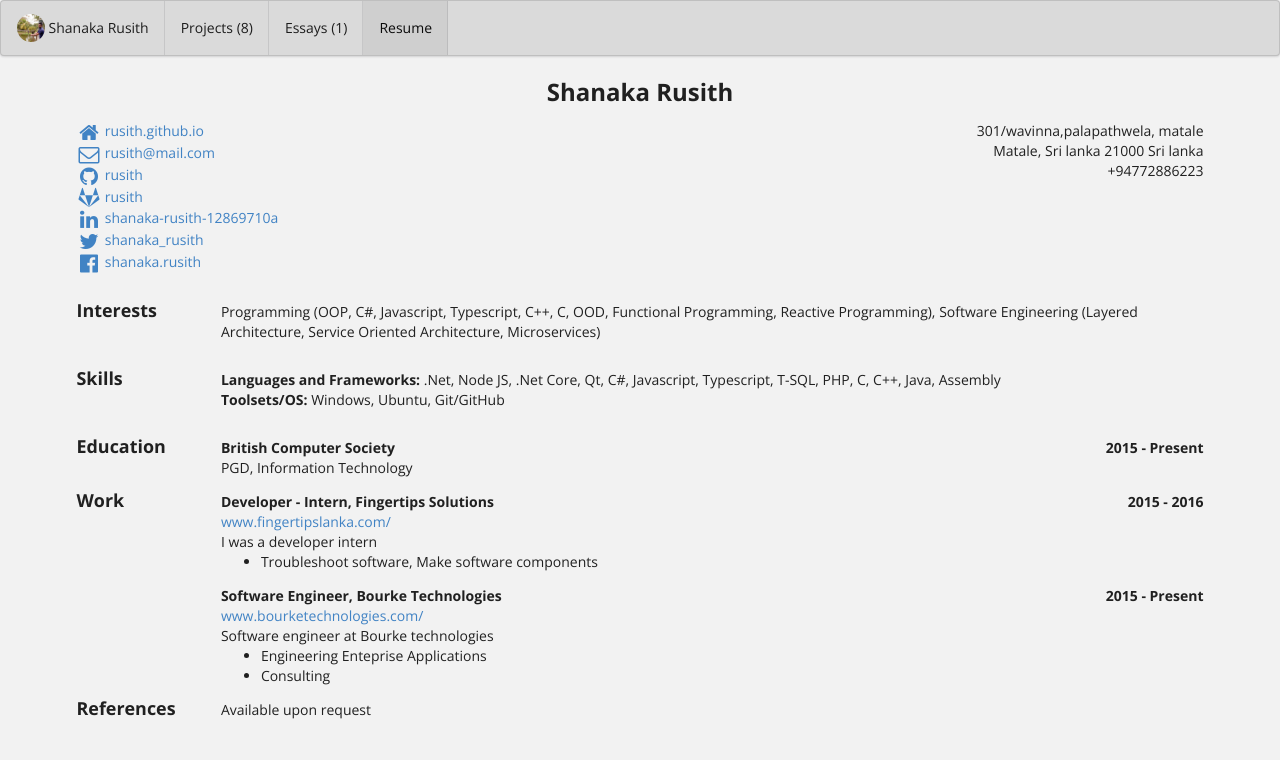
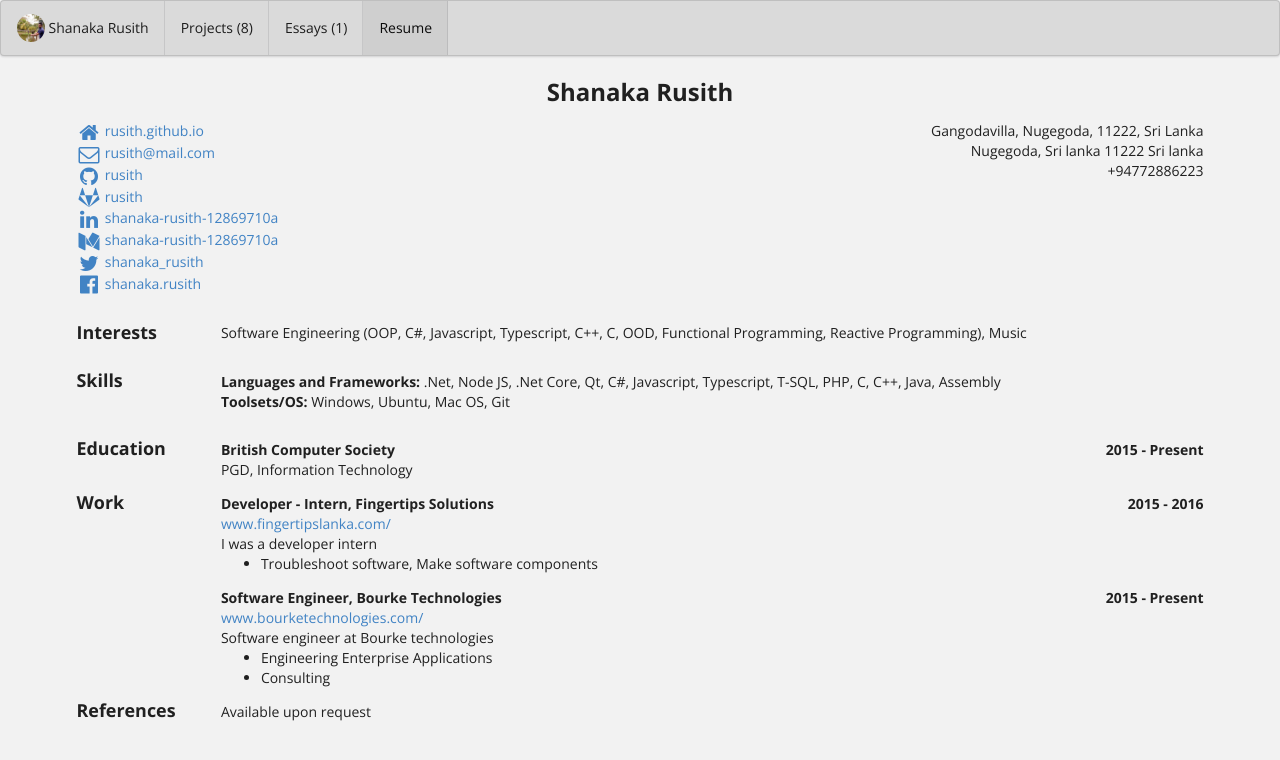
Before and after one commit to rusith/rusith.github.io, a Jekyll site: the page built from bio/index.html, in a window 1280 px wide. Shown: the top 760 px of the page. Built offline with Jekyll 4.4.1, drawn with Linux system fonts in a browser that asks for light colours.

Commit message:
Some Changes

```diff
--- a/_config.yml
+++ b/_config.yml
@@ -13,9 +13,9 @@
 bio-page-label: Resume
 # You might want to change the theme associated with one or more sections of the site.
 # Defining your own custom theme variations is easy. See the documentation.
-theme-home: theme-home-builtin-1.html
+theme-home: theme-home-builtin-3.html
 theme-projects: theme-projects-builtin-1.html
-theme-essays: theme-essays-builtin-1.html
+theme-essays: theme-essays-builtin-2.html
 theme-bio: theme-bio-builtin-1.html
 
 # YOU NORMALLY NEVER CHANGE THE FOLLOWING
--- a/_data/bio.json
+++ b/_data/bio.json
@@ -7,11 +7,11 @@
     "phone": "+94772886223",
     "website": "https://rusith.github.io",
     "summary":
-      "I am a self taught programmer who started programming at age 17. since then my passion is programming , i love to learn new technologies , concepts theories and techniques . I always willing to learn. My first professional experience was the internship at Fingertips solutions. I've learned a lot about web technologies and version control systems in that 5 months. then moved to Bourke Technologies as a software engineering intern . In that internship I've learned database technologies, managing large databases and Microsoft .Net framework. Then i got the permanent position at the company. since then I was able to work with experienced engineers , other professionals and got the chance to work with large enterprise applications.",
+      "I am an experienced Software Engineer with 2+ years experience. I am a self taught programmer who started learning to program at the age of 16. Since then i have spent my time to learn, practice new technologies and programming languages. I have worked with a large array of web technologies both back end and front end. My experience spans the full gamut of software engineering including web and other technologies which makes me a valuable asset to any software development company or startup looking for someone who can get i n and do anything!",
     "location": {
-      "address": "301/wavinna,palapathwela, matale",
-      "postalCode": "21000",
-      "city": "Matale",
+      "address": "Gangodavilla, Nugegoda, 11222, Sri Lanka",
+      "postalCode": "11222",
+      "city": "Nugegoda",
       "countryCode": "Sri lanka",
       "region": "Sri lanka"
     },
@@ -32,6 +32,11 @@
         "url": "https://www.linkedin.com/in/shanaka-rusith-12869710a/"
       },
       {
+        "network": "medium",
+        "username": "shanaka-rusith-12869710a",
+        "url": "https://www.linkedin.com/in/shanaka-rusith-12869710a/"
+      },
+      {
         "network": "twitter",
         "username": "shanaka_rusith",
         "url": "http://www.twitter.com/shanaka_rusith"
@@ -45,7 +50,7 @@
   },
   "interests": [
     {
-      "name": "Programming",
+      "name": "Software Engineering",
       "keywords": [
         "OOP",
         "C#",
@@ -59,12 +64,7 @@
       ]
     },
     {
-      "name": "Software Engineering",
-      "keywords": [
-        "Layered Architecture",
-        "Service Oriented Architecture",
-        "Microservices"
-      ]
+      "name": "Music"
     }
   ],
   "skills": [
@@ -90,7 +90,12 @@
     {
       "name": "Toolsets/OS",
       "level": "",
-      "keywords": ["Windows", "Ubuntu", "Git/GitHub"]
+      "keywords": [
+        "Windows",
+        "Ubuntu",
+        "Mac OS",
+        "Git"
+      ]
     }
   ],
   "education": [
@@ -112,7 +117,9 @@
       "startDate": "2015-01-01",
       "endDate": "2016-08-01",
       "summary": "I was a developer intern",
-      "highlights": ["Troubleshoot software, Make software components"]
+      "highlights": [
+        "Troubleshoot software, Make software components"
+      ]
     },
     {
       "company": "Bourke Technologies",
@@ -121,7 +128,10 @@
       "startDate": "2015-08-01",
       "endDate": "Present",
       "summary": "Software engineer at Bourke technologies",
-      "highlights": ["Engineering Enteprise Applications", "Consulting"]
+      "highlights": [
+        "Engineering Enterprise Applications",
+        "Consulting"
+      ]
     }
   ],
   "references": [
```
